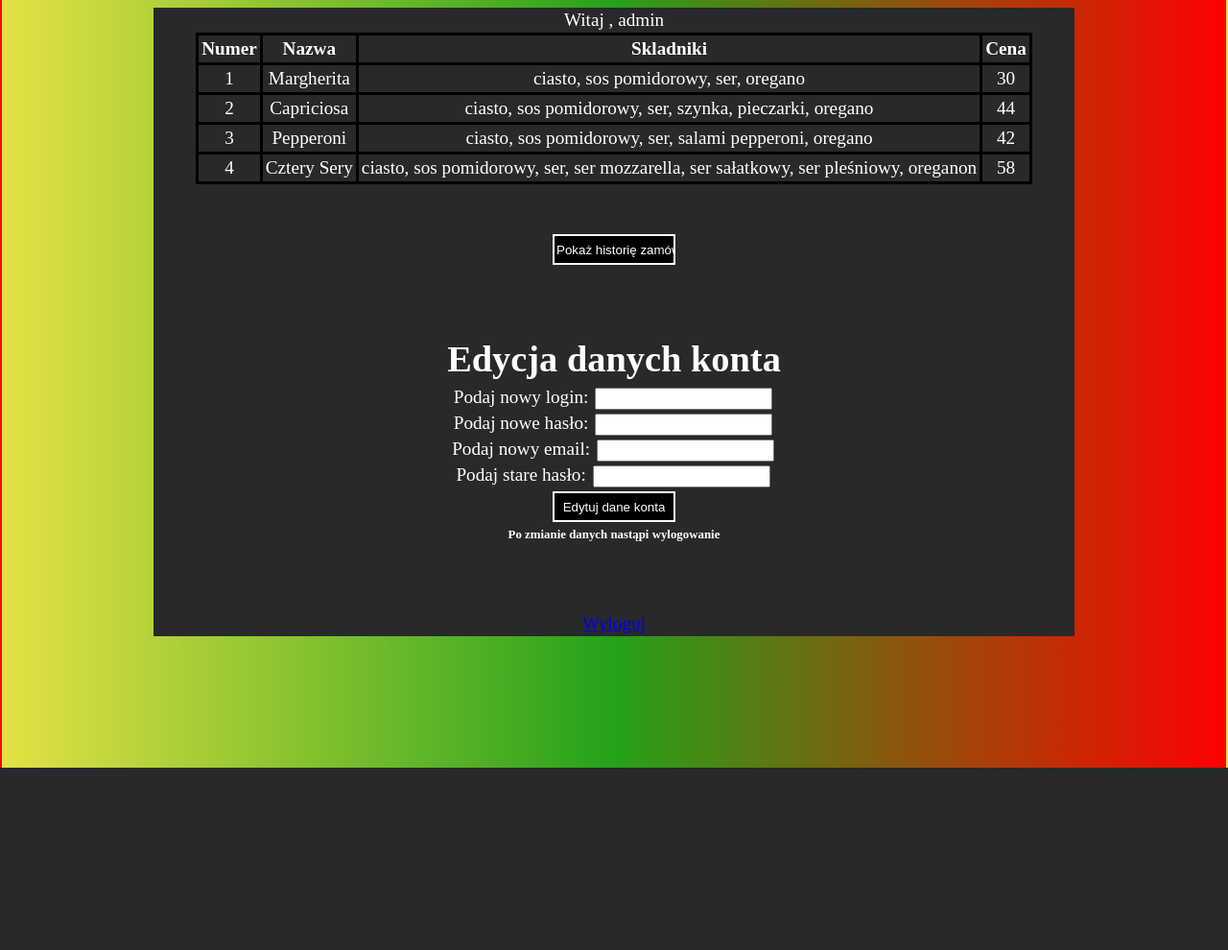
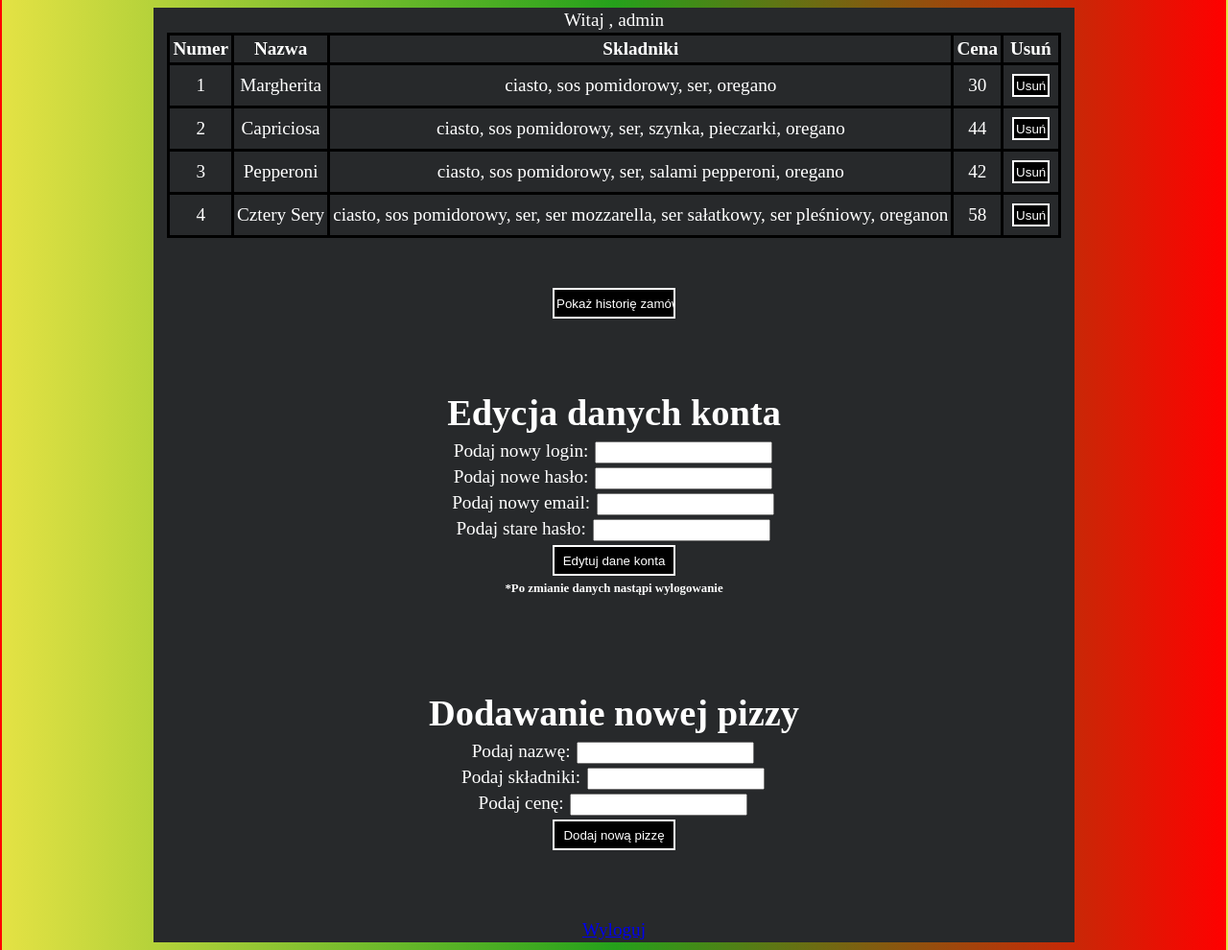
Before and after one commit to Gierwont/pizzeria_pain_part2, a PHP site: page /main.php in a window 1280 px wide. Shown: the whole page at 96% size. Before the commit the page ends 800 px from the top, so only its background shows below. Run offline with PHP 8.4, Linux system fonts and the light colour scheme; a user stored in the database is signed in; data comes from the database, SQL or seed files in the repository; both versions use the stored data as it was after the commit.

Commit message:
Add files via upload

```diff
--- /dev/null
+++ b/cozrobioneaconie.txt
@@ -0,0 +1,5 @@
+Jakub Sumera 3bte
+--login: admin password: admin
+--login: dostawca password: dostawca
+
+można zamówić pizze które są soft usunięte : błąd
--- a/main.php
+++ b/main.php
@@ -24,18 +24,44 @@ session_start();
 
         echo "Witaj , " . $current_login;
 
-        $result = mysqli_query($conn, "SELECT * FROM pizza ");
-        echo '<table><tr><th>Numer</th><th>Nazwa</th><th>Skladniki</th><th>Cena</th></tr>';
-        while ($row = mysqli_fetch_array($result)) {
-            echo "<tr><td>{$row['id']}</td><td>{$row['nazwa']}</td><td>{$row['skladniki']}</td><td>{$row['cena']}</td></tr>";
+
+        if ($current_role == 'admin') {   //wyswietlanie tabeli dla admina(opcja usuwnia)
+            $result = mysqli_query($conn, "SELECT * FROM pizza WHERE deleted =0");
+            echo '<table><tr><th>Numer</th><th>Nazwa</th><th>Skladniki</th><th>Cena</th><th>Usuń</th></tr>';
+            while ($row = mysqli_fetch_array($result)) {
+                echo "<tr><td>{$row['id']}</td><td>{$row['nazwa']}</td><td>{$row['skladniki']}</td><td>{$row['cena']}</td>
+                    <td>
+                    <form method='post' action=''>
+                    <input  type='hidden' name='delete_pizza' value='{$row['id']}'>
+                    <button class='exception' type='submit' name='button_submit_delete'>Usuń</button>
+                    </form>
+                    </td>
+
+                    </tr>";
+            }
+            echo '</table>';
+        } else {
+            $result = mysqli_query($conn, "SELECT * FROM pizza WHERE deleted =0"); //wyswietlanie tabeli dla normalnego uzytkownika i dostawcy
+            echo '<table><tr><th>Numer</th><th>Nazwa</th><th>Skladniki</th><th>Cena</th></tr>';
+            while ($row = mysqli_fetch_array($result)) {
+                echo "<tr><td>{$row['id']}</td><td>{$row['nazwa']}</td><td>{$row['skladniki']}</td><td>{$row['cena']}</td></tr>";
+            }
+            echo '</table>';
         }
-        echo '</table>';
+
+
+        if (isset($_POST['button_submit_delete'])) { //usuwanie pizzy
+            header("Refresh:0");
+            $id = $_POST['delete_pizza'];
+            $sql = "UPDATE pizza SET deleted=1 WHERE id='$id'";
+            mysqli_query($conn, $sql);
+        }
 
 
         if ($current_role == "default") {
             echo "<br><br>
                 <form action='main.php' method='POST'>
-                    Podaj numer pizzy która chcesz zamówić: <input type='number' name='numer' min='1' max='4'><br>
+                    Podaj numer pizzy która chcesz zamówić: <input type='number' name='numer'><br>
                     Podaj miasto: <input type='text' name='city'><br>
                     Podaj ulicę: <input type='text' name='street'><br>
                     <input id='button3' class='button' type='submit' name='submit' value='Kup pizze'>
@@ -45,11 +71,14 @@ session_start();
                 $numer = $_POST['numer'];
                 $city = $_POST['city'];
                 $street = $_POST['street'];
-                $current_time= date('Y-m-d H:i:s');
-                $sql = "INSERT INTO pizza_order (numer,city,street,ordered_by,order_date,is_sent) VALUES ('$numer','$city','$street','$current_id','$current_time','W oczekiwaniu')";
+                $current_time = date('Y-m-d H:i:s');
+                $sql = "INSERT INTO pizza_order (numer,city,street,ordered_by,order_date,is_sent,user_id,pizza_id) VALUES ('$numer','$city','$street','$current_id','$current_time','W oczekiwaniu','$current_id','$numer')";
 
                 if (mysqli_query($conn, $sql)) {
                     echo "<h1>Złożono zamówienie</h1>";
+                }
+                else{
+                    echo"<h2>podano zły numer zamówienia</h2>";
                 }
             }
         }
@@ -115,7 +144,7 @@ session_start();
 
         if (isset($_POST['button_submit_admin_1'])) { //wysylanie pizzy
             $id = $_POST['id_1'];
-            $current_time= date('Y-m-d H:i:s');
+            $current_time = date('Y-m-d H:i:s');
             $sql = "UPDATE pizza_order SET is_sent='W przygotowaniu',order_date='$current_time' WHERE id=$id;";
             if (mysqli_query($conn, $sql)) {
                 echo "Wysłano pizzę";
@@ -125,7 +154,7 @@ session_start();
         }
         if (isset($_POST['button_submit_admin_2'])) { //wysylanie pizzy
             $id = $_POST['id_2'];
-            $current_time= date('Y-m-d H:i:s');
+            $current_time = date('Y-m-d H:i:s');
             $sql = "UPDATE pizza_order SET is_sent='W dostawie',order_date='$current_time' WHERE id=$id;";
             if (mysqli_query($conn, $sql)) {
                 echo "Wysłano pizzę";
@@ -135,7 +164,7 @@ session_start();
         }
         if (isset($_POST['button_submit_deliverer'])) { //wysylanie pizzy
             $id = $_POST['id'];
-            $current_time= date('Y-m-d H:i:s');
+            $current_time = date('Y-m-d H:i:s');
             $sql = "UPDATE pizza_order SET is_sent='<b>Odebrano</b>',order_date='$current_time' WHERE id=$id;";
             if (mysqli_query($conn, $sql)) {
                 echo "Wysłano pizzę";
@@ -153,12 +182,12 @@ session_start();
             Podaj nowy email: <input type="text" name="new_email"><br>
             Podaj stare hasło: <input type="text" name="old_password"><br>
             <input id="button5" class="button" type="submit" name="edit" value="Edytuj dane konta"><br>
-            <h6>Po zmianie danych nastąpi wylogowanie</h6>
+            <h6>*Po zmianie danych nastąpi wylogowanie</h6>
         </form><br>
 
 
         <?php
-        if (isset($_POST['edit'])) {
+        if (isset($_POST['edit'])) { //EDYCJA DANYCH KONTA
 
             $new_login = $_POST["new_login"];
             $new_password = szyfruj_cezara(sha1($_POST['new_pasword']), 3);
@@ -192,6 +221,37 @@ session_start();
         ?>
 
 
+
+
+        <br><br><br>
+        <h1>Dodawanie nowej pizzy</h1>
+        <form action="main.php" method="POST">
+            Podaj nazwę: <input type="text" name="nazwa"><br>
+            Podaj składniki: <input type="text" name="skladniki"><br>
+            Podaj cenę: <input type="number" name="cena"><br>
+            <input id="button6" class="button" type="submit" name="add_new_pizza" value="Dodaj nową pizzę"><br>
+        </form><br>
+
+        <?php
+        if ($current_role == 'admin') {
+            if (isset($_POST['add_new_pizza'])) {   //DODAWANIE NOWEJ PIZZY
+
+                $nazwa = $_POST['nazwa'];
+                $skladniki = $_POST['skladniki'];
+                $cena = $_POST['cena'];
+
+                $sql = "INSERT INTO pizza (nazwa,skladniki,cena,deleted) VALUES ('$nazwa','$skladniki','$cena',0)";
+
+                if (mysqli_query($conn, $sql)) {
+                    echo "<h2>Dodano nową pizze </h2>";
+                    header("Refresh:0");
+                } else {
+                    echo "Źle podano pizze";
+                }
+            }
+        }
+        ?>
+
         <br><br>
         <a href="logout.php">Wyloguj</a>
     </div>
--- a/style.css
+++ b/style.css
@@ -17,9 +17,7 @@ body {
   height: 100%;
   font-size: larger;
   background-color: rgb(39, 41, 43);
-  ;
   color: white;
-
 }
 
 #subpage {
@@ -39,6 +37,12 @@ button,
   width: 10vw;
   height: 4vh;
 }
+
+.exception {
+  width: 3vw;
+  height: 3vh;
+}
+
 
 .button:hover,
 button:hover {
@@ -60,7 +64,8 @@ button:hover {
   border: 2px solid black;
 }
 
-#button3:hover {
+#button3:hover,
+#button6:hover {
   background-color: red;
   color: black;
   border: 2px solid black;
```
Also changed, not shown: pizzeria.sql (+7 -8 lines).
